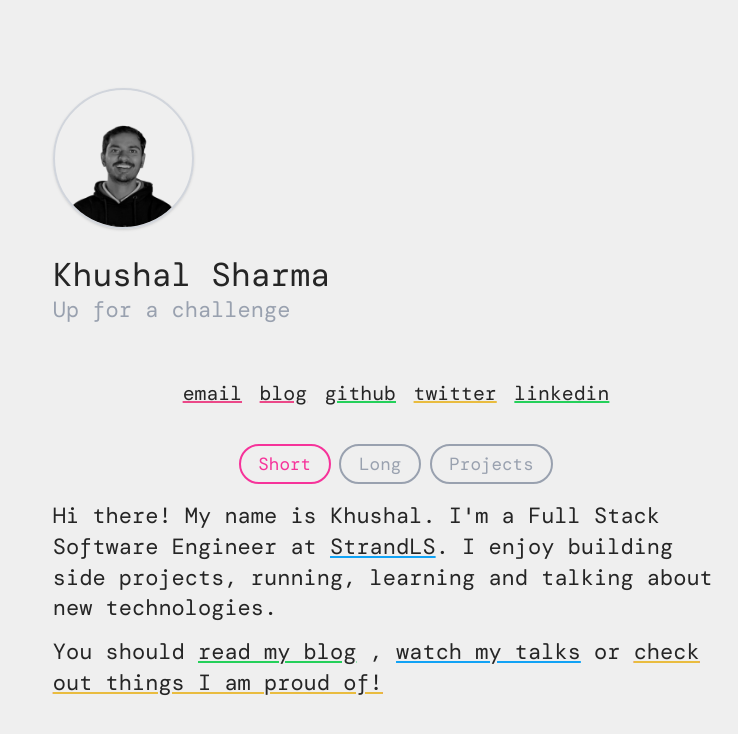
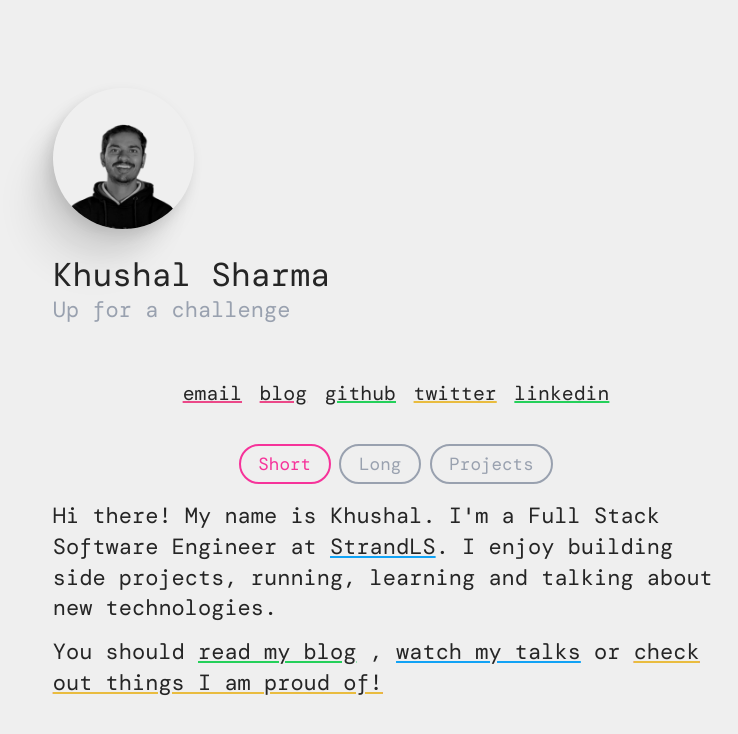
Before and after one commit to Logan1x/Logan1x.github.io, a React (Vite) app: page / in a window 1280 px wide. Shown: the top 734 px of the page, without its empty margins (244-982 px from the left). Built offline with nearby package versions, Linux system fonts and the light colour scheme; a web font is replaced by a local one.

Commit message:
added effect for image

```diff
--- a/src/Home.tsx
+++ b/src/Home.tsx
@@ -73,12 +73,11 @@ function Home() {
   return (
     <div>
       <div className="flex flex-col-reverse md:flex-col items-center md:items-start justify-between w-full gap-6 pt-20">
-        <div className="rounded-full w-32 h-32 overflow-hidden border-2 border-gray-300 shadow">
+        <div className="rounded-full w-32 h-32 overflow-hidden   [transform-origin:0%_100%] hover:[transform:translate(4px,4px)_rotate(-12deg)] transition-transform duration-300 [box-shadow:-3px_5px_13px_rgba(0,0,0,0.1),_-13px_20px_24px_rgba(0,0,0,0.09),_-29px_45px_32px_rgba(0,0,0,0.05)]">
           <img
             src={heroImage}
             alt="Profile picture"
             className="w-full h-full object-cover grayscale"
-            loading="lazy"
           />
         </div>
         <div className="text-center md:text-left">
```
